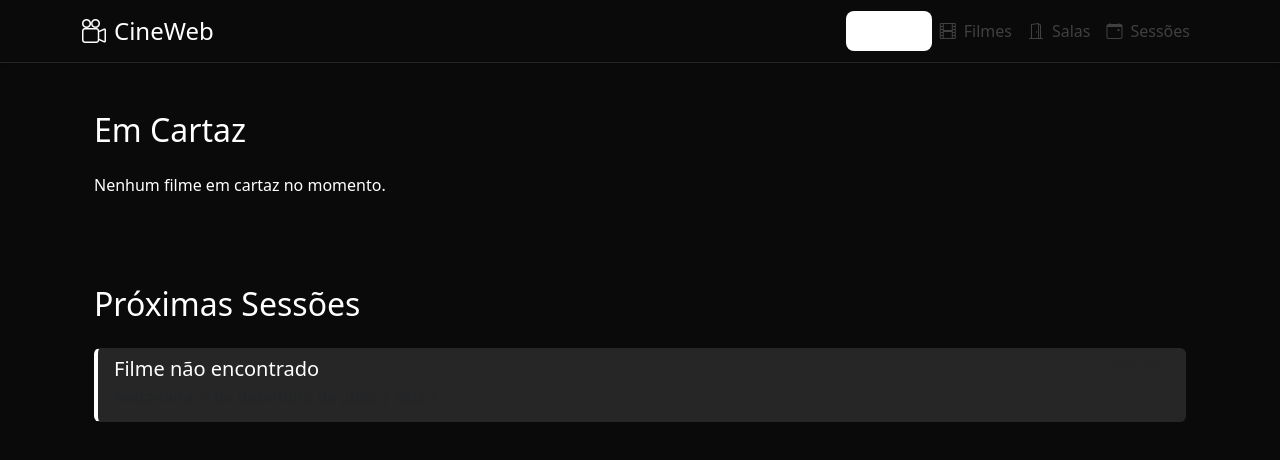
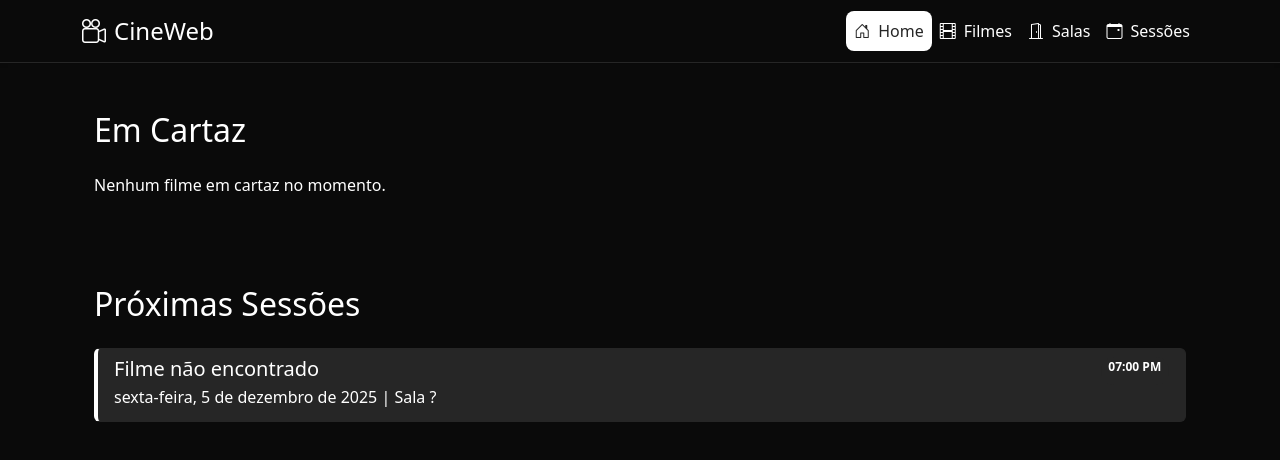
Before and after one commit to rovicz/Web-P2-Cinema, a React (Vite) app: page / in a window 1280 px wide. Shown: the top 460 px of the page. Built offline with nearby package versions, Linux system fonts and the light colour scheme; data requests are answered from the project's data file.

Commit message:
chore: colors and backgrounds at navbar & home page

```diff
--- a/src/components/Navbar.tsx
+++ b/src/components/Navbar.tsx
@@ -67,17 +67,17 @@ export function Navbar() {
             border-bottom: 1px solid var(--bs-border-color);
           }
           .nav-link {
-            color: var(--bs-secondary);
+            color: var(--bs-primary);
             padding: 0.5rem 1rem;
             border-radius: 0.5rem;
             transition: background-color 0.2s ease-in-out, color 0.2s ease-in-out;
           }
           .nav-link:hover {
-            color: var(--bs-body-color);
+            color: var(--bs-body-dark);
             background-color: var(--bs-light);
           }
           .nav-link.active {
-            color: var(--bs-body-color);
+            color: var(--bs-dark) !important;
             background-color: var(--bs-primary);
           }
           .navbar-brand {
--- a/src/pages/Home.tsx
+++ b/src/pages/Home.tsx
@@ -35,8 +35,7 @@ export function Home() {
   const sessoesDisponiveis = sessoes
     .filter((sessao) => new Date(sessao.dataHora) > new Date())
     .sort(
-      (a, b) =>
-        new Date(a.dataHora).getTime() - new Date(b.dataHora).getTime(),
+      (a, b) => new Date(a.dataHora).getTime() - new Date(b.dataHora).getTime(),
     );
 
   const heroFilme = filmesComSessao.length > 0 ? filmesComSessao[0] : null;
@@ -146,16 +145,24 @@ export function Home() {
                   className="list-group-item session-card mb-2"
                 >
                   <div className="d-flex w-100 justify-content-between">
-                    <h5 className="mb-1 text-primary">{filme?.titulo ?? "Filme não encontrado"}</h5>
-                    <span className="badge bg-light text-dark rounded-pill">
+                    <h5 className="mb-1 text-primary">
+                      {filme?.titulo ?? "Filme não encontrado"}
+                    </h5>
+                    <span className="badge bg-light text-primary rounded-pill">
                       {new Date(sessao.dataHora).toLocaleTimeString([], {
                         hour: "2-digit",
                         minute: "2-digit",
                       })}
                     </span>
                   </div>
-                  <p className="mb-1 text-muted">
-                    {new Date(sessao.dataHora).toLocaleDateString('pt-BR', { weekday: 'long', year: 'numeric', month: 'long', day: 'numeric' })} | Sala {sala?.numero ?? "?"}
+                  <p className="mb-1 text-primary">
+                    {new Date(sessao.dataHora).toLocaleDateString("pt-BR", {
+                      weekday: "long",
+                      year: "numeric",
+                      month: "long",
+                      day: "numeric",
+                    })}{" "}
+                    | Sala {sala?.numero ?? "?"}
                   </p>
                 </div>
               );
```
